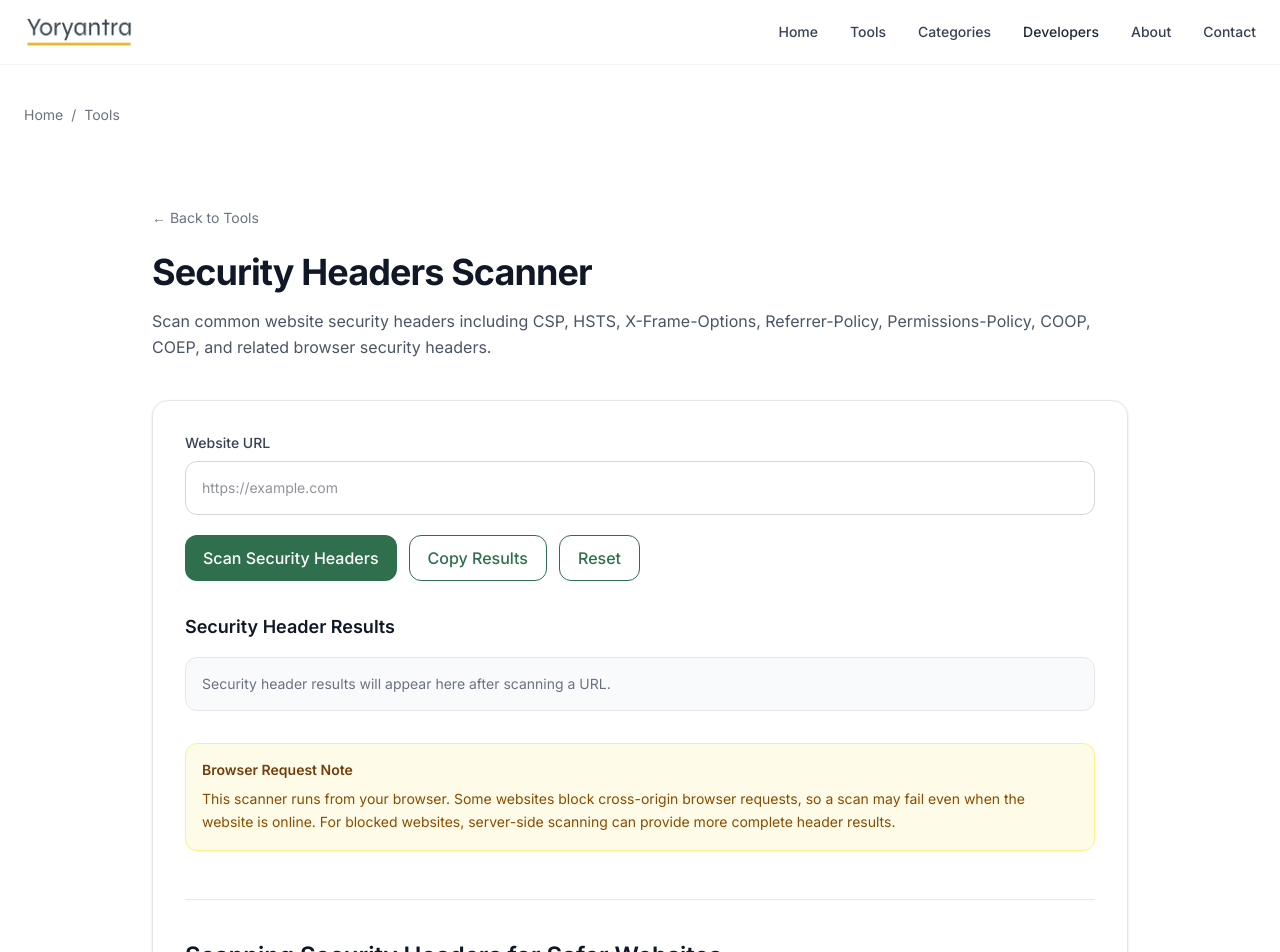
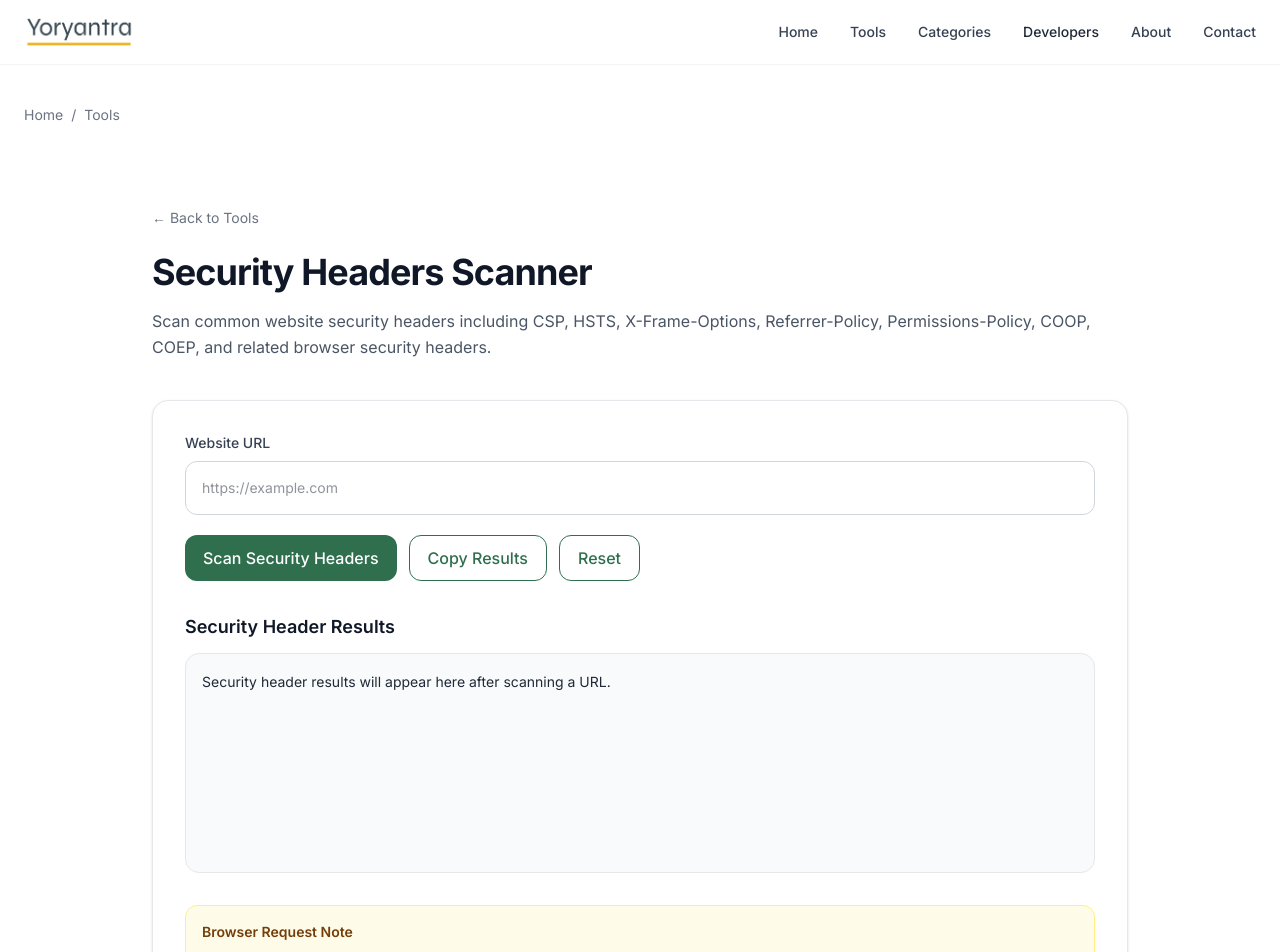
Before and after one commit to vaarunsonawwane-ops/yoryantra-new, a Next.js app: page /tools/security-headers-scanner in a window 1280 px wide. Shown: the top 952 px of the page. Built offline with nearby package versions, Linux system fonts and the light colour scheme.

Commit message:
Security Headers Scanner ui update

```diff
--- a/app/tools/security-headers-scanner/ToolClient.tsx
+++ b/app/tools/security-headers-scanner/ToolClient.tsx
@@ -268,12 +268,14 @@ export default function ToolClient() {
 
 		{/* OUTPUT */}
 		<div className="mt-8">
+		  <div className="flex items-center justify-between mb-3">
 			<h3 className="text-lg font-semibold text-gray-900">
 			  Security Header Results
 			</h3>
+		  </div>
 
-        <div className="mt-4 rounded-xl border border-gray-200 bg-gray-50 p-4">
 		  {hasResults ? (
+			<div className="yoryantra-output">
 			  <div className="space-y-6">
 				<div className="grid gap-4 md:grid-cols-3">
 				  <div className="rounded-xl border border-gray-200 bg-white p-4">
@@ -352,7 +354,7 @@ export default function ToolClient() {
 					  </div>
 
 					  {result.value && (
-                      <pre className="mt-4 overflow-auto rounded-lg bg-gray-50 p-3 text-xs text-gray-700 whitespace-pre-wrap break-words">
+						<pre className="mt-4 overflow-auto rounded-lg border border-gray-200 bg-gray-50 p-3 text-xs leading-relaxed text-gray-700 whitespace-pre-wrap break-words">
 						  {result.value}
 						</pre>
 					  )}
@@ -365,12 +367,12 @@ export default function ToolClient() {
 				  ))}
 				</div>
 			  </div>
+			</div>
 		  ) : (
-            <p className="text-sm text-gray-500">
+			<pre className="yoryantra-output overflow-auto text-sm min-h-[220px] whitespace-pre-wrap break-words">
 			  Security header results will appear here after scanning a URL.
-            </p>
+			</pre>
 		  )}
-        </div>
 		</div>
 
       {/* IMPORTANT NOTE */}
```
Lines whose indentation alone changed are shown as unchanged.
